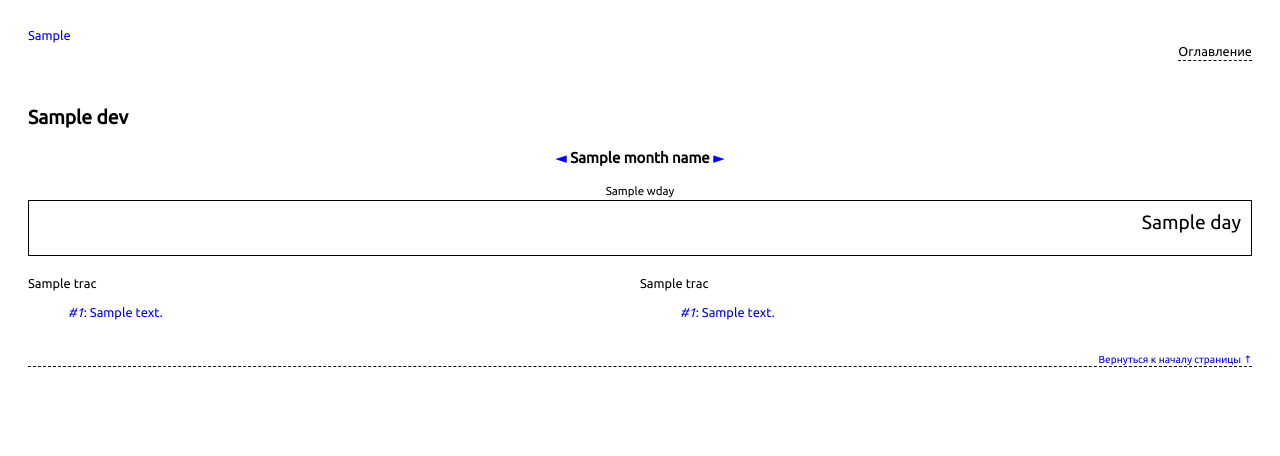
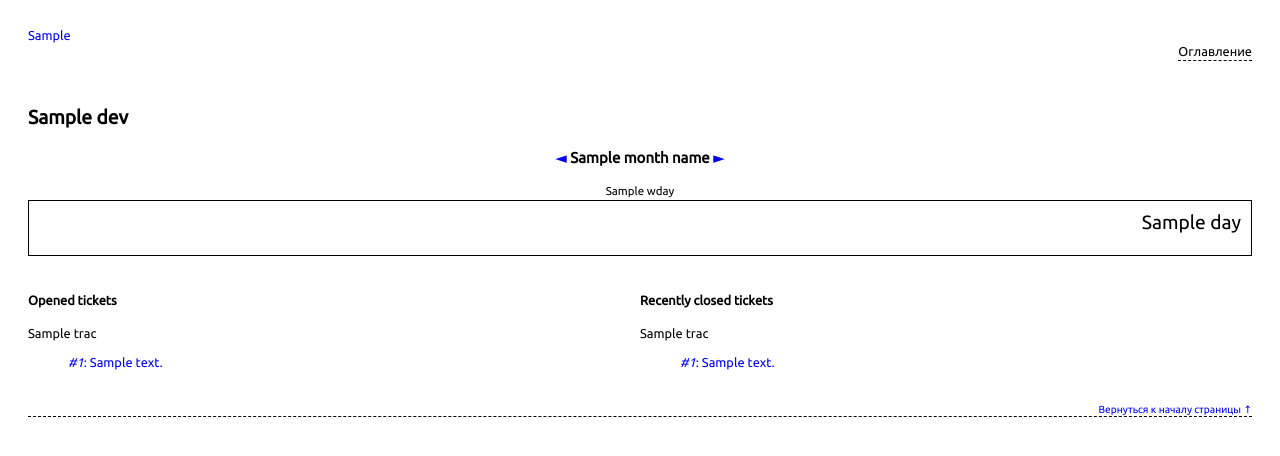
Before and after one commit to skrattaren/tracaggr, a Flask app: template templates/index.html in a window 1280 px wide. Shown: the top 456 px of the page. Run offline with Flask 2, Linux system fonts and the light colour scheme; the template is opened without the code that fills it: most values are stand-ins (such as "Sample title", 1, 10 or a date in 2020); parts of the project's set-up code (start-up, migrations or seed data) failed here and were passed over; some libraries are stand-ins or nearby versions.

Commit message:
Add headers for open and recently closed tickets

```diff
--- a/templates/index.html
+++ b/templates/index.html
@@ -56,6 +56,7 @@
         {% endfor %}
     </table>
     <div class="openedlist">
+        <h4>Opened tickets</h4>
         {% for trac, tickets in opened.pop(login, {}).items() %}
             <span class="project_name">{{ trac }}</span>
             <ul>
@@ -70,6 +71,7 @@
         {% endfor %}
     </div>
     <div class="clsdlist">
+        <h4>Recently closed tickets</h4>
         {% for trac, tickets in closed.pop(login, {}).items() %}
             <span class="project_name">{{ trac }}</span>
             <ul>
```
